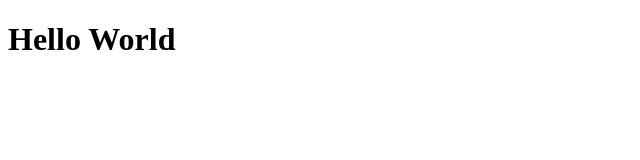
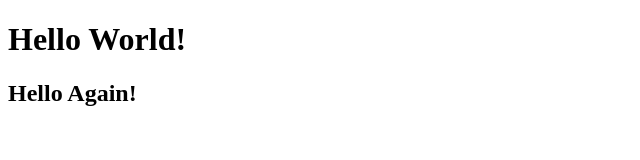
Before and after one commit to mgkyawzayya/git-test, a plain HTML site: page index.html in a window 1280 px wide. Shown: the whole page, without its empty margins (0-640 px from the left). Drawn offline with Linux system fonts and the light colour scheme.

Commit message:
Update index.html

```diff
--- a/index.html
+++ b/index.html
@@ -10,7 +10,8 @@
 
 <body>
     <div class="container">
-        <h1>Hello World</h1>
+        <h1>Hello World!</h1>
+        <h2>Hello Again!</h2>
     </div>
 </body>
 
```
